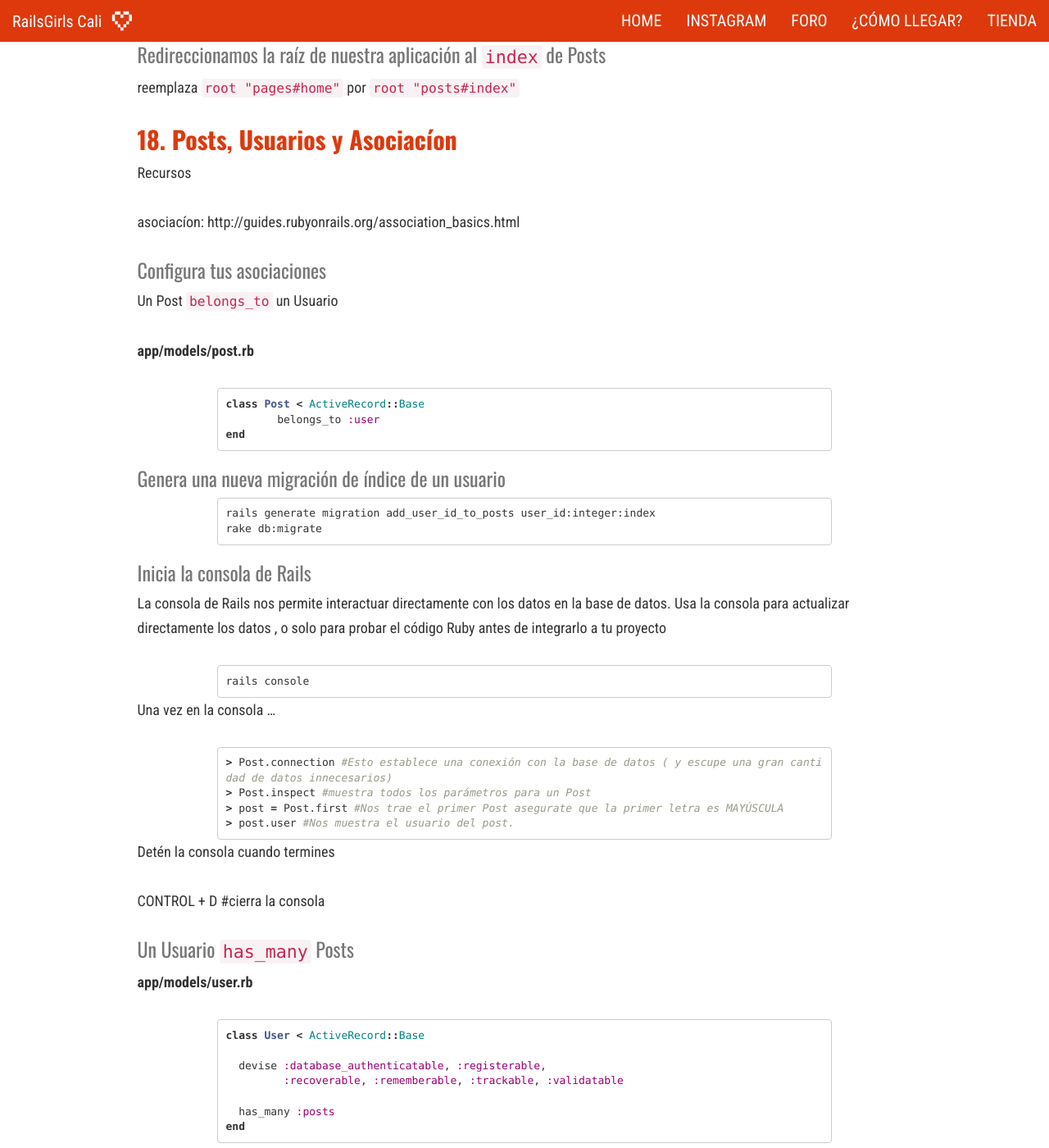
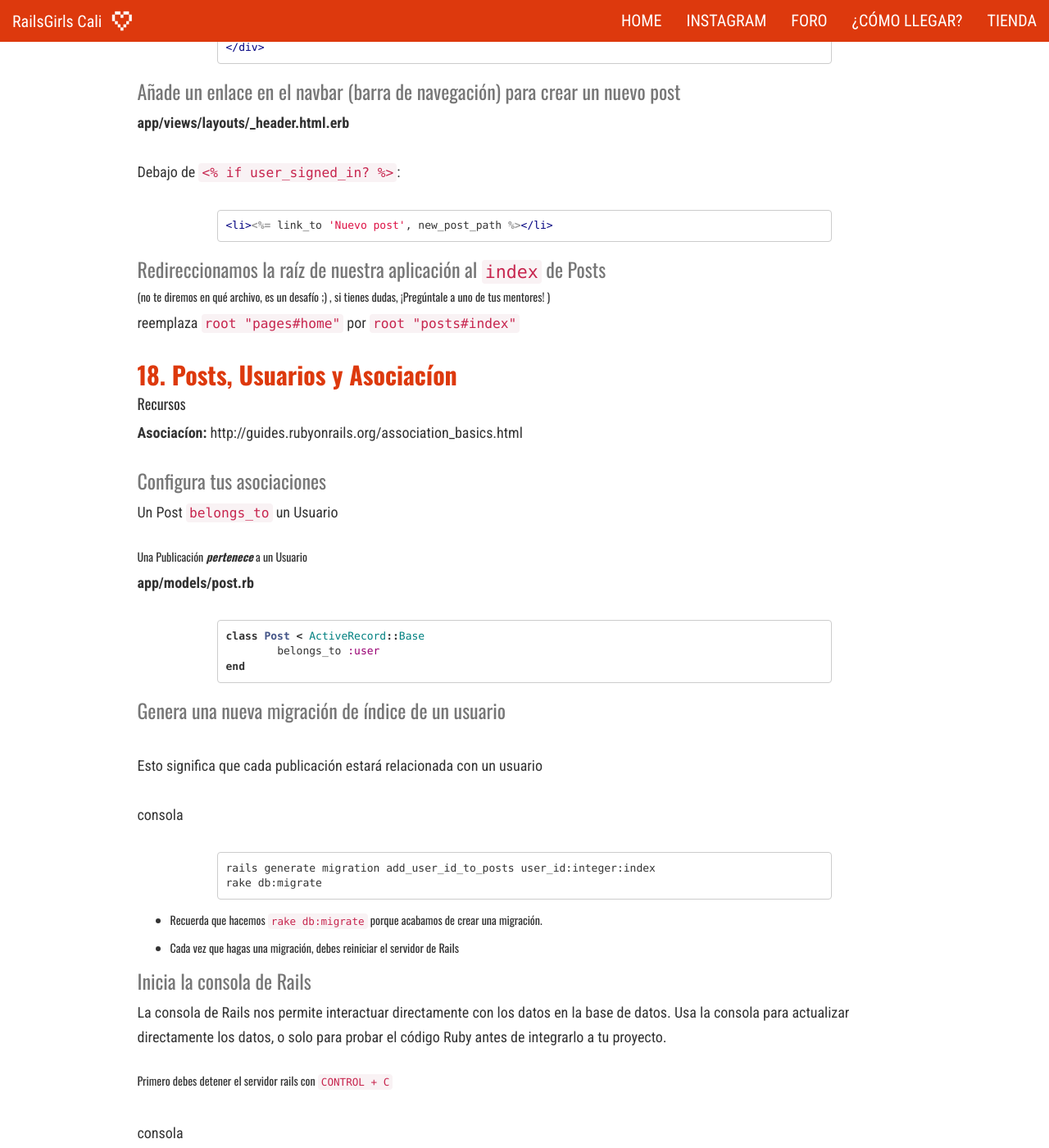
Before and after one commit to railsgirls-cali/railsgirls-cali.github.io, a Jekyll site: the page built from _pages/instagram.md, in a window 1280 px wide and 1400 px high, scrolled down 15828 px. Shown: the whole window at 82% size. Built offline with Jekyll 4.4.1, drawn with Linux system fonts in a browser that asks for light colours; nearby versions of some CDN libraries; Markdown is read by kramdown in place of the engine named in the settings; some of the changed text lies outside the part shown.

Commit message:
Adding additional instructions

````diff
--- a/_pages/instagram.md
+++ b/_pages/instagram.md
@@ -341,7 +341,7 @@ $jumbotron-bg:                     white;
 <div class="jumbotron text-center">
   <h1>¡Bienvenidos a mi aplicación!</h1>
   <p>
-   <%= link_to "Iniciar sesion", "#", class: "btn btn-default btn-lg" %>
+   <%= link_to "Iniciar sesión", "#", class: "btn btn-default btn-lg" %>
    <%= link_to "Regístrate", "#", class: "btn btn-primary btn-lg" %>
   </p>
 </div>
@@ -378,7 +378,7 @@ Los mensajes flash son los mensajes en sitios web que dicen " Gracias por regist
 
 **app/views/layouts/application.html.erb**
 
-Debajo de `<div class="container">` y antes de `<%= yield %>`
+Agrega lo siguiente Debajo de `<div class="container">` y antes de `<%= yield %>`:
 
 ```rhtml
 
@@ -405,13 +405,15 @@ rails g devise:views
 
 ### Crea un modelo de usuario
 
+consola
+
 ```bash
 rails generate devise user
 ```
 
-Esta línea de arriba crea un modelo de usuario y un nuevo archivo: **app/models/user.rb**
-
-Ve a **db/migration** y deberías tener en los archivos algo así como **db/migration/20130922022322_devise_create_users.rb**
+La línea de arriba crea un modelo de usuario y un nuevo archivo: **app/models/user.rb**
+
+Ve a **db/migration** y deberías tener en los archivos algo así como **db/migration/20170218022322_devise_create_users.rb**
 
 El número es la fecha de creacíon
 
@@ -462,7 +464,7 @@ Actualiza la página de inicio
 </div>
 ```
 
-### Modifica el parcial de navegacíon
+### Modifica el parcial de navegación
 
 **app/views/layout/_header.html.erb**
 
@@ -483,24 +485,19 @@ por
   <% if user_signed_in? %>
     <li><%= link_to "Cerrar sesión", destroy_user_session_path, method: :delete %></li>
   <% else %>
-    <li><%= link_to "Regístrate", new_user_session_path %></li>
-    <li><%= link_to "Iniciar sesión", new_user_registration_path %></li>
+    <li><%= link_to "Regístrate", new_user_registration_path %></li>
+    <li><%= link_to "Iniciar sesión", new_user_session_path %></li>
   <% end %>
 </ul>
 ```
 
-Actualiza el archivo **app/views/layouts/application.html.erb** y quita las siguientes lineas:
-
-```rhtml
-<%= link_to "Home", root_path %>
-<%= link_to "About", about_path %>
-```
-
 ## 14. Cambia las vistas de Devise
 
 ### Modifica el código para cada una de las vistas de Devise
 
 **app/views/devise/registrations/new.html.erb**
+
+#### *Esta vista se encarga del formulario de registro de usuarios en tu app.*
 
 ```rhtml
 <div class="form-wrapper">
@@ -530,6 +527,8 @@ Actualiza el archivo **app/views/layouts/application.html.erb** y quita las sigu
 
 **app/views/devise/registrations/edit.html.erb**
 
+*Esta vista se encarga del formulario de edición de la información de usuarios en tu app.*
+
 ```rhtml
 
 <div class="form-wrapper">
@@ -568,6 +567,8 @@ Actualiza el archivo **app/views/layouts/application.html.erb** y quita las sigu
 
 **app/views/devise/passwords/new.html.erb**
 
+*Esta vista está encargada de mostrar el formulario para la solicitud de contraseña al sistema en caso de olvido.*
+
 ```rhtml
 <div class="form-wrapper">
   <h1>¿Olvidaste tu contraseña?</h1>
@@ -592,6 +593,8 @@ Actualiza el archivo **app/views/layouts/application.html.erb** y quita las sigu
 
 **app/views/devise/passwords/edit.html.erb**
 
+*En esta vista se encuentra el formulario para el cambio de la contraseña de un usuario de tu app*
+
 ```rhtml
 <div class="form-wrapper">
   <h1>Cambia tu contraseña</h1>
@@ -620,6 +623,8 @@ Actualiza el archivo **app/views/layouts/application.html.erb** y quita las sigu
 ```
 
 **app/views/devise/sessions/new.html.erb**
+
+*¡Este es el formulario de login (inicio de sesión) de tu Instagram app!*
 
 ```rhtml
 <div class="form-wrapper">
@@ -648,9 +653,9 @@ Actualiza el archivo **app/views/layouts/application.html.erb** y quita las sigu
   <%= render "devise/shared/links" %>
 </div>
 ```
-### Añade unos estilos
-
-Abajo del archivo **app/assets/stylesheets/custom_bootstrap.scss**
+### Añade estos estilos para que tus formularios se vean más geniales <3
+
+Al final del archivo: **app/assets/stylesheets/custom_bootstrap.scss**
 
 ```css
 .form-wrapper {
@@ -676,7 +681,11 @@ Debajo de `<% if user_signed_in? %>`:
 
 ## 15. Genera el scaffold para Posts
 
+##### Posts serán nuestras publicaciones o, mejor dicho, ¡Las imágenes que publicamos en nuestro Instagram!
+
 ### Genera un scaffold para Posts
+
+##### Un scaffold es un generador automático de modelo + controlador + vistas
 
 ```bash
 rails generate scaffold posts description:string
@@ -684,9 +693,11 @@ rake db:migrate
 ```
 
 
-## 16. Simplificando el controlador de Posts
+## 16. Simplifiquemos el controlador de Posts
 
 **app/controllers/posts_controller.rb**
+
+##### Reemplaza todo el contenido del controlador
 
 ```ruby
 class PostsController < ApplicationController
@@ -747,11 +758,15 @@ end
 
 Actualiza el archivo **apps/views/posts/new.html.erb**
 
+##### Reemplaza el contenido actual del archivo por:
+
 ```rhtml
 <%= render 'form' %>
 ```
 
-Y crea un parcial **apps/views/posts/_form.html.erb**
+Y modifica el parcial del formulario **apps/views/posts/_form.html.erb**
+
+##### Aquí también reemplazas todo el contenido por:
 
 ```rhtml
 <%= form_for(@post) do |f| %>
@@ -775,25 +790,19 @@ Y crea un parcial **apps/views/posts/_form.html.erb**
 <% end %>
 ```
 
-### Para mantener nuestros estilos, añade las siguientes vistas dentro de un form-wrapper
-
-Encierra todo lo que hay en estos archivos **app/views/posts/edit.html.erb**, **app/views/posts/new.html.erb** en estas etiquetas:
-
-```html
+### Para mantener nuestros estilos, tendremos el contenido de las siguientes vistas dentro de un form-wrapper
+
+Cambia todo lo que hay en estos dos archivos: **app/views/posts/edit.html.erb**, **app/views/posts/new.html.erb** por:
+
+```rhtml
 <div class="form-wrapper">
 
+  <%= render 'form' %>
+
 </div>
 ```
 
-```rhtml
-<div class="form-wrapper">
-
-  <%= render 'form' %>
-
-</div>
-```
-
-### Añade un enlace para crear un nuevo post al navbar
+### Añade un enlace en el navbar (barra de navegación) para crear un nuevo post
 
 **app/views/layouts/_header.html.erb**
 
@@ -805,17 +814,21 @@ Debajo de `<% if user_signed_in? %>`:
 
 ### Redireccionamos la raíz de nuestra aplicación al `index` de Posts
 
+##### (no te diremos en qué archivo, es un desafío ;) , si tienes dudas, ¡Pregúntale a uno de tus mentores! )
+
 reemplaza `root "pages#home"` por `root "posts#index"`
 
 ## 18. Posts, Usuarios y Asociacíon
 
-Recursos
-
-asociacíon: http://guides.rubyonrails.org/association_basics.html
+#### Recursos
+
+**Asociacíon:** http://guides.rubyonrails.org/association_basics.html
 
 ### Configura tus asociaciones
 
 Un Post `belongs_to` un Usuario
+
+##### Una Publicación ***pertenece*** a un Usuario
 
 **app/models/post.rb**
 
@@ -827,16 +840,26 @@ end
 
 
 ### Genera una nueva migración de índice de un usuario
+<br/>
+Esto significa que cada publicación estará relacionada con un usuario
+
+consola
 
 ```bash
 rails generate migration add_user_id_to_posts user_id:integer:index
 rake db:migrate
 ```
-
+* ##### Recuerda que hacemos `rake db:migrate` porque acabamos de crear una migración.
+
+* ##### Cada vez que hagas una migración, debes reiniciar el servidor de Rails
 
 ### Inicia la consola de Rails
 
-La consola de Rails nos permite interactuar directamente con los datos en la base de datos. Usa la consola para actualizar directamente los datos , o  solo para probar el código Ruby antes de integrarlo a tu proyecto
+La consola de Rails nos permite interactuar directamente con los datos en la base de datos. Usa la consola para actualizar directamente los datos, o  solo para probar el código Ruby antes de integrarlo a tu proyecto.
+
+##### Primero debes detener el servidor rails con `CONTROL + C`
+<br/>
+consola
 
 ```
 rails console
@@ -846,7 +869,7 @@ Una vez en la consola ...
 
 ```bash
 > Post.connection #Esto establece una conexión con la base de datos ( y escupe una gran cantidad de datos innecesarios)
-> Post.inspect #muestra todos los parámetros para un Post
+> Post.inspect #muestra todos los parámetros para un Post y sus respectivos tipos de datos.
 > post = Post.first #Nos trae el primer Post asegurate que la primer letra es MAYÚSCULA
 > post.user #Nos muestra el usuario del post.
 ```
````
Also changed, not shown: other parts of _pages/instagram.md (+2 -2 lines).
